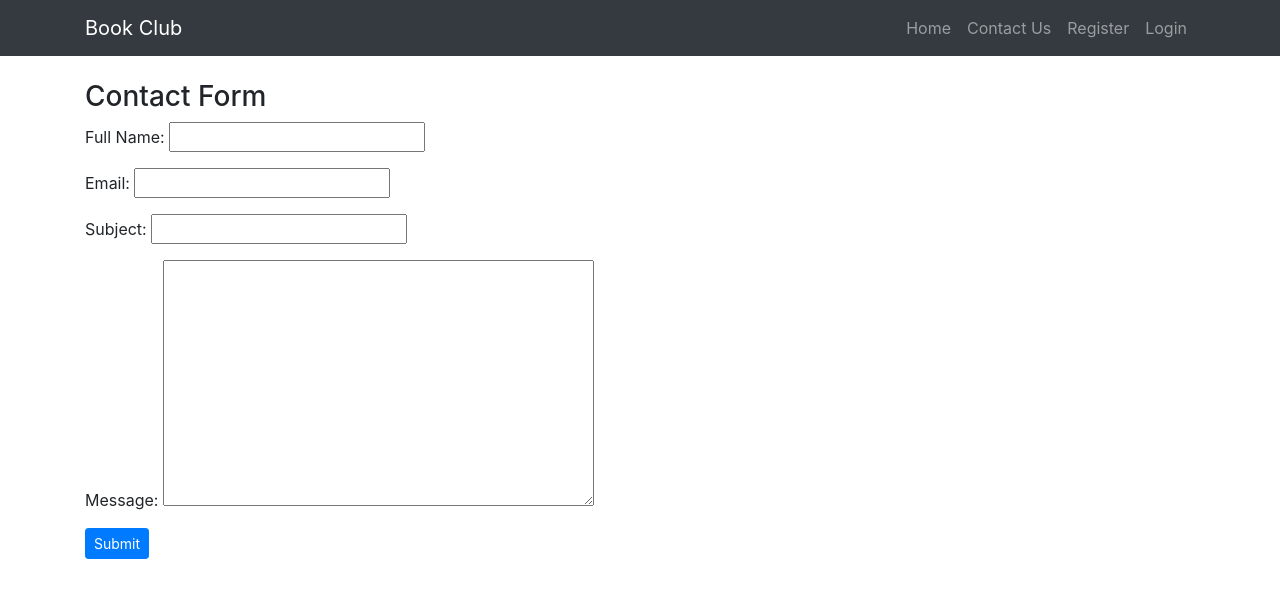
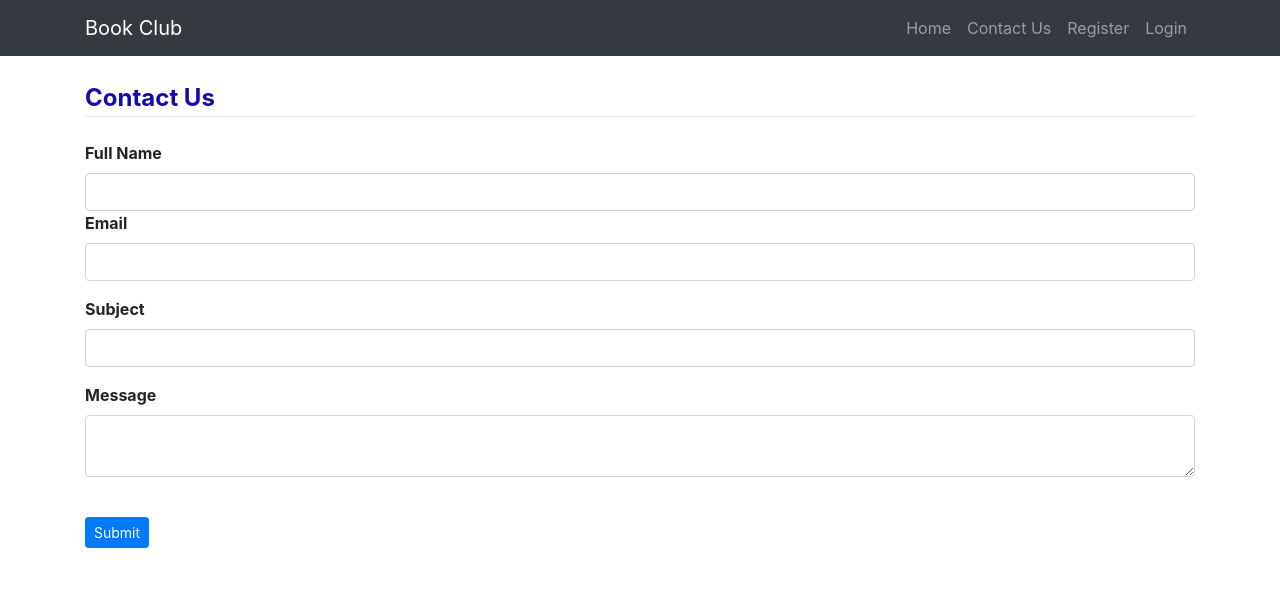
Before and after one commit to MKing301/django-project, a Django app: page /contact/ in a window 1280 px wide. Shown: the top 598 px of the page. Run offline with Django 3.2, Linux system fonts and the light colour scheme; some libraries are stand-ins or nearby versions.

Commit message:
Add legend/update fmt login, registr & contact pgs

```diff
--- a/mysite/main/templates/main/contact.html
+++ b/mysite/main/templates/main/contact.html
@@ -1,17 +1,36 @@
 {% extends 'main/layout.html' %}
 {% block title %} Contact {% endblock %}
 {% block content %}
-    <h3>Contact Form</h3>
+    <legend class="border-bottom mb-4">
+        Contact Us
+    </legend>
     <div>
         <form method="POST">
             {% csrf_token %}
-            <p>Full Name: {{ form.fullname }}</p>
-            <p>Email: {{ form.contact_email }}</p>
-            <p>Subject: {{ form.contact_subject }}</p>
-            <p>Message: {{ form.contact_message }}</p>
-            <button class="btn btn-sm btn-primary" type="submit">Submit</button>
-            <script src='https://www.google.com/recaptcha/api.js'></script>
-            <div class="g-recaptcha" data-sitekey={{sitekey}}></div>
+            <div class="form-group">
+                <label for="fullname">Full Name</label>
+                <input type="text" class="form-control" name="fullname" required=true>
+            <div>
+            <div class="form-group">
+                <label for="contact_email">Email</label>
+                <input type="text" class="form-control" name="contact_email" required=true>
+            </div>
+            <div class="form-group">
+                <label for="contact_subject">Subject</label>
+                <input type="text" class="form-control" name="contact_subject" required=true>
+            </div>
+            <div class="form-group">
+                <label for="contact_message">Message</label>
+                <textarea class="form-control" name="contact_message" row="3" required=true></textarea>
+            </div>
+            <div class="form-group">
+                <script src='https://www.google.com/recaptcha/api.js'></script>
+                <div class="g-recaptcha" data-sitekey="{{sitekey}}" required=true></div>
+            </div>
+            <br>
+            <div class="form-group">
+                <button class="btn btn-sm btn-primary" type="submit">Submit</button>
+            </div>
         </form>
     </div>
 {% endblock %}
```
Also changed, not shown: mysite/main/templates/registration/login.html (+13 -5 lines), mysite/main/templates/registration/register.html (+42 -2 lines).
